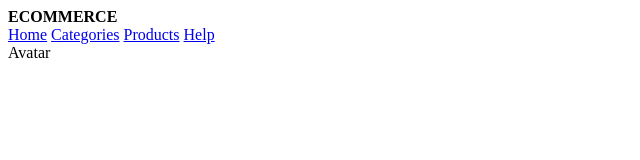
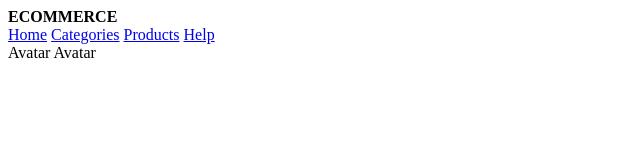
Before and after one commit to rhunja/E-commerce, a plain HTML site: page index.html in a window 1280 px wide. Shown: the full height of the page, 0-640 px from the left. Drawn offline with Linux system fonts and the light colour scheme.

Commit message:
added avatar

```diff
--- a/index.html
+++ b/index.html
@@ -14,6 +14,7 @@
             </div>
             <div>
                 Avatar
+                Avatar
             </div>
         </nav>
     </body>
```
